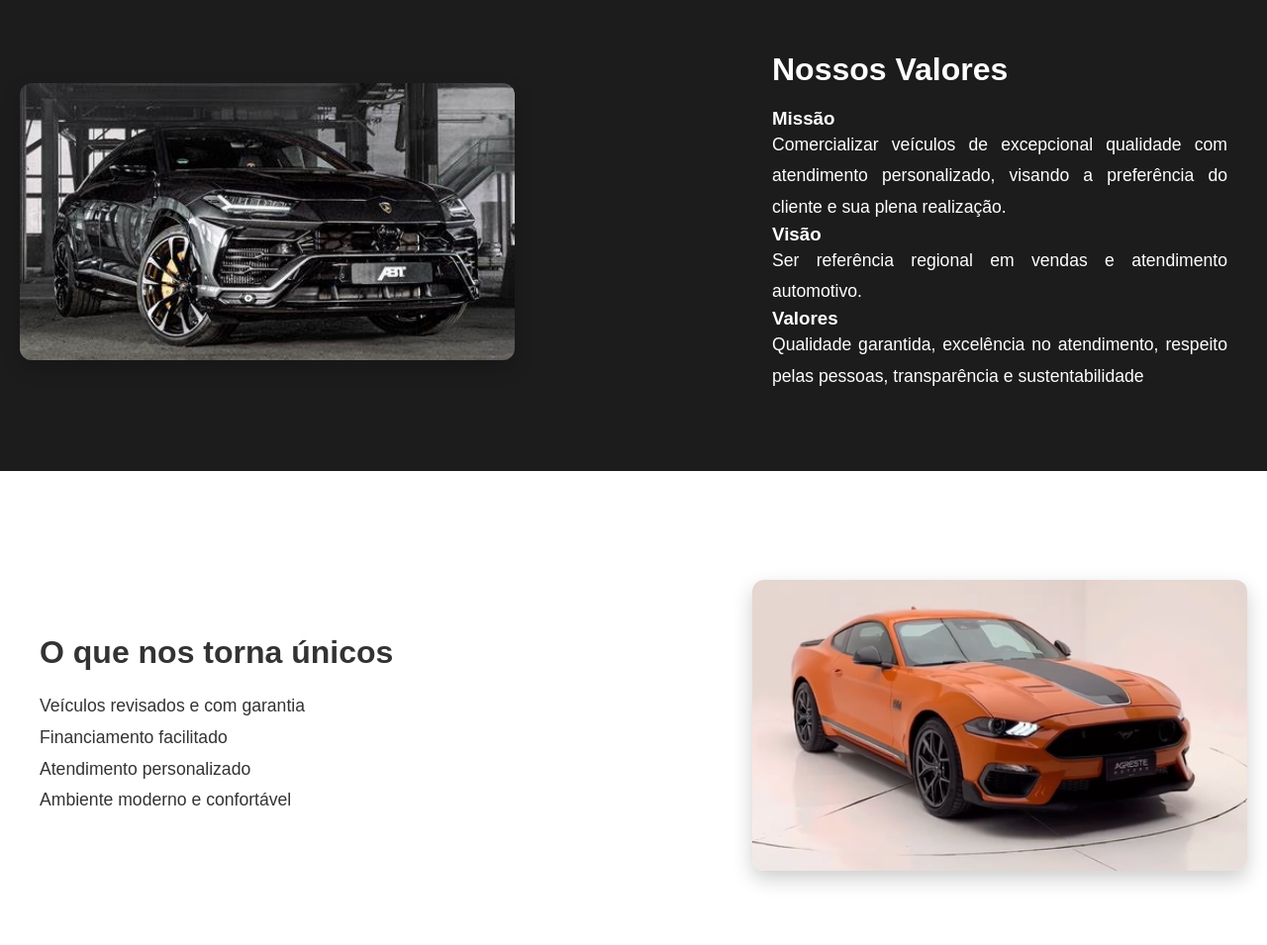
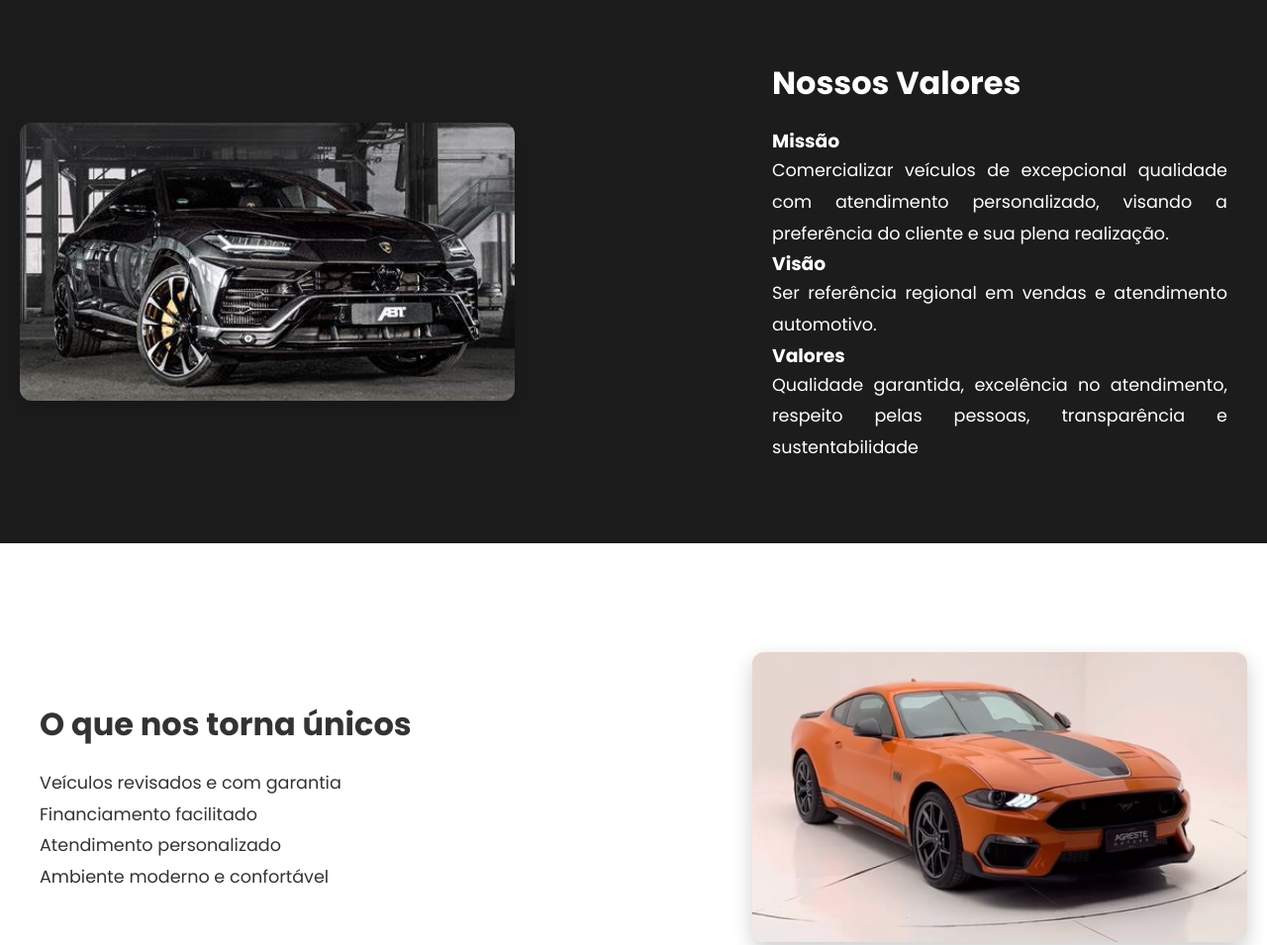
Before and after one commit to Rafaell-dev/agrestemotors, a plain HTML site: page public/about.html in a window 1280 px wide. Shown: the part 740-1695 px from the top of the page at 99% size. Drawn offline with Linux system fonts and the light colour scheme; a script that the page names is missing.

Commit message:
fix: ajustes de imagens

```diff
--- a/public/about.html
+++ b/public/about.html
@@ -1,17 +1,23 @@
 <!DOCTYPE html>
 <html lang="pt-BR">
+
 <head>
   <meta charset="UTF-8" />
   <meta name="viewport" content="width=device-width, initial-scale=1.0" />
   <title>Sobre | Agreste Motors</title>
-  <link rel="stylesheet" href="https://fonts.googleapis.com/css2?family=Inter:wght@300;400;500;600;700&display=swap">
-  <link rel="stylesheet" href="https://cdnjs.cloudflare.com/ajax/libs/font-awesome/6.0.0/css/all.min.css">
+  <link rel="icon" href="./assets/icon_agreste_motors.ico" type="image/x-icon">
+  <link rel="preconnect" href="https://fonts.googleapis.com">
+  <link rel="preconnect" href="https://fonts.gstatic.com" crossorigin>
+  <link
+    href="https://fonts.googleapis.com/css2?family=Poppins:ital,wght@0,100;0,200;0,300;0,400;0,500;0,600;0,700;0,800;0,900;1,100;1,200;1,300;1,400;1,500;1,600;1,700;1,800;1,900&display=swap"
+    rel="stylesheet">
   <link rel="stylesheet" href="./css/about.css" />
   <link rel="stylesheet" href="./css/header.css">
   <link rel="stylesheet" href="./css/footer.css">
   <link rel="stylesheet" href="./css/global.css">
 
 </head>
+
 <body>
   <header id="header">
   </header>
@@ -20,14 +26,16 @@
       <div class="section-content">
         <h2 class="section-title">Nossa História</h2>
         <p class="section-text">Fundada em 2004 em Garanhuns,
-            a Agreste Motors tem como propósito ser a melhor escolha em automóveis e fazer parte dos momentos especiais de seus clientes.
+          a Agreste Motors tem como propósito ser a melhor escolha em automóveis e fazer parte dos momentos especiais de
+          seus clientes.
           Em 2020, já contava com mais de 10 mil clientes em todo o país.
           Evoluímos focados no bem-estar dos colaboradores, sustentabilidade e inovação em vendas físicas e online.
-            A nova Loja Conceito, com 6 mil m², foi projetada para proporcionar uma experiência personalizada, confortável e eficiente,
+          A nova Loja Conceito, com 6 mil m², foi projetada para proporcionar uma experiência personalizada, confortável
+          e eficiente,
           mantendo a agilidade nas etapas da compra e valorizando o bom atendimento.
         </p>
       </div>
-      <img src="/public/assets/vehicles/dodge_ram.jpg" alt="Showroom 1">
+      <img src="./assets/vehicles/dodge_ram_about.jpg" alt="Showroom 1">
     </div>
 
     <div class="about-section reverse">
@@ -35,14 +43,16 @@
         <h2 class="section-title">Nossos Valores</h2>
         <h3>Missão</h3>
         <p class="section-text">
-          Comercializar veículos de excepcional qualidade com atendimento personalizado, visando a preferência do cliente e sua plena realização.
+          Comercializar veículos de excepcional qualidade com atendimento personalizado, visando a preferência do
+          cliente e sua plena realização.
         </p>
         <h3>Visão</h3>
         <p class="section-text">Ser referência regional em vendas e atendimento automotivo.</p>
         <h3>Valores</h3>
-       <p class="section-text">Qualidade garantida, excelência no atendimento, respeito pelas pessoas, transparência e sustentabilidade</p>
+        <p class="section-text">Qualidade garantida, excelência no atendimento, respeito pelas pessoas, transparência e
+          sustentabilidade</p>
       </div>
-      <img src="/public/assets/vehicles/lamborghini_urus.2.png" alt="Showroom 2">
+      <img src="./assets/vehicles/lamborghini_urus_about.png" alt="Showroom 2">
     </div>
 
     <div class="about-section">
@@ -63,13 +73,13 @@
           </li>
         </ul>
       </div>
-      <img src="/public/assets/vehicles/ford_mustang.png" alt="Showroom 3">
+      <img src="./assets/vehicles/ford_mustang_about.png" alt="Showroom 3">
     </div>
   </main>
   <footer id="footer">
   </footer>
 
-    <script async src="https://www.instagram.com/embed.js"></script>
   <script type="module" src="./js/index.js"></script>
 </body>
+
 </html>
--- a/public/css/about.css
+++ b/public/css/about.css
@@ -1,9 +1,3 @@
-body {
-  font-family: 'Inter', sans-serif;
-  color: #333;
-  margin: 0;
-  padding: 0;
-}
 
 main {
   display: flex;
```
Also changed, not shown: public/index.html (+1 -1 lines), public/vehicles.html (+1 -1 lines), public/assets/vehicles/dodge_ram_about.jpg (renamed from public/assets/vehicles/dodge_ram.jpg), public/assets/vehicles/ford_mustang_about.png (renamed from public/assets/vehicles/ford_mustang.png), public/assets/vehicles/lamborghini_urus.jpg (renamed from public/assets/vehicles/lamborghini_urus.png.jpg), public/assets/vehicles/lamborghini_urus_about.png (renamed from public/assets/vehicles/lamborghini_urus.2.png). Lines whose indentation alone changed are shown as unchanged.
